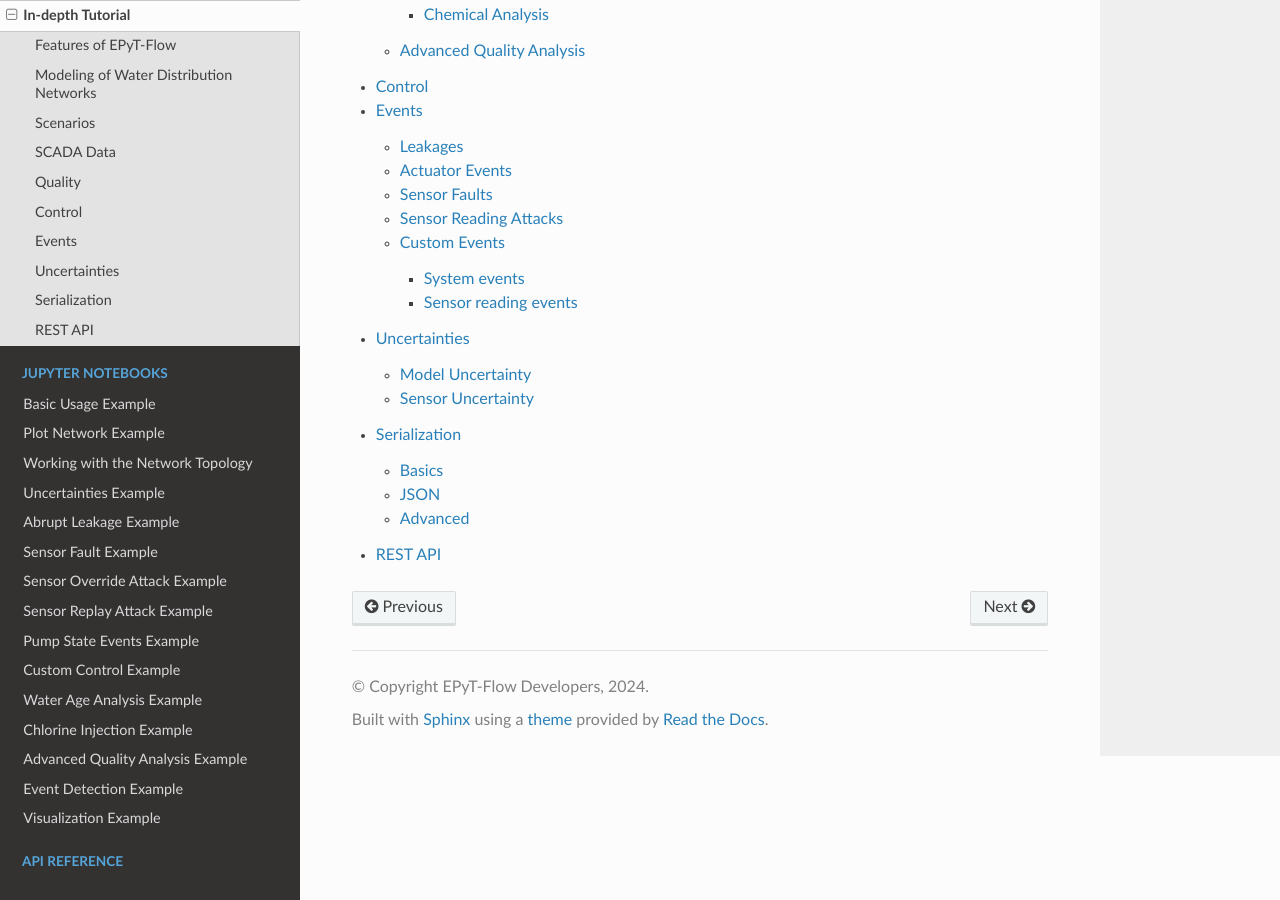
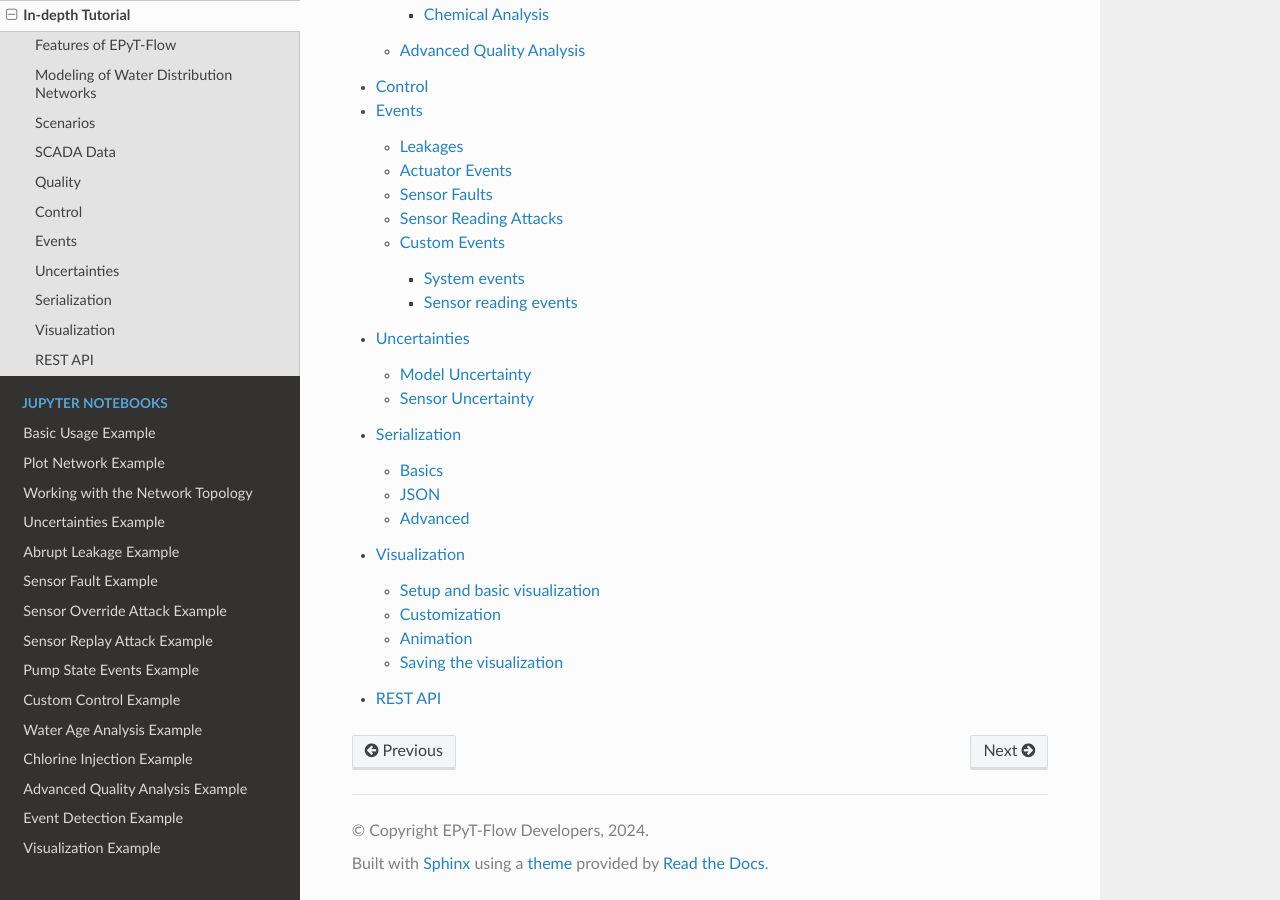
Before and after one commit to WaterFutures/EPyT-Flow, a Sphinx documentation site: the page built from docs/tutorial.rst, in a window 1280 px wide and 900 px high, scrolled down 961 px. Built offline with Sphinx 7.4.7 and the Read the Docs theme 3.1.0, drawn with Linux system fonts in a browser that asks for light colours; some of the changed lines change nothing that is shown.

Commit message:
Added visualization user guide

```diff
--- /dev/null
+++ b/docs/tut.visualization.rst
@@ -0,0 +1,217 @@
+.. _tut.visualization:
+
+*************
+Visualization
+*************
+
+This guide explains how to visualize water distribution networks using the :class:`~epyt_flow.simulation.scenario_visualizer.ScenarioVisualizer` class.
+
+The :class:`~epyt_flow.simulation.scenario_visualizer.ScenarioVisualizer` class allows for generating plots, animations and customizations, according to the :class:`~epyt_flow.simulation.scada_data.ScadaData` generated by the :class:`~epyt_flow.simulation.scenario_simulator.ScenarioSimulator`.
+
+
+Setup and basic visualization
+-----------------------------
+
+In order to setup the :class:`~epyt_flow.simulation.scenario_visualizer.ScenarioVisualizer`, first a network configuration needs to be provided (here via :meth:`~epyt_flow.data.networks.load_anytown`), which then is given to the :class:`~epyt_flow.simulation.scenario_simulator.ScenarioSimulator`.
+
+The :class:`~epyt_flow.simulation.scenario_simulator.ScenarioSimulator` instance is then provided to the :class:`~epyt_flow.simulation.scenario_visualizer.ScenarioVisualizer`.
+
+.. code-block:: python
+
+    from epyt_flow.data.networks import load_anytown
+    from epyt_flow.simulation import ScenarioSimulator, ScenarioVisualizer
+
+    # Load a network configuration and create a ScenarioSimulator with it
+    network_config = load_anytown(verbose=False)
+    wdn = ScenarioSimulator(scenario_config=network_config)
+
+    # Create a ScenarioVisualizer object and show the network topology plot
+    vis = ScenarioVisualizer(wdn)
+    vis.show_plot()
+    wdn.close()
+
+The :meth:`~epyt_flow.simulation.scenario_visualizer.ScenarioVisualizer.show_plot` method visualizes the network:
+
+.. image:: _static/anytown_plot.png
+
+
+
+Customization
+-------------
+
+The hydraulic components can be colored according to the simulation results by calling the corresponding methods:
+
+- :meth:`~epyt_flow.simulation.scenario_visualizer.ScenarioVisualizer.color_nodes`
+- :meth:`~epyt_flow.simulation.scenario_visualizer.ScenarioVisualizer.color_links`
+- :meth:`~epyt_flow.simulation.scenario_visualizer.ScenarioVisualizer.color_pumps`
+- :meth:`~epyt_flow.simulation.scenario_visualizer.ScenarioVisualizer.color_tanks`
+- :meth:`~epyt_flow.simulation.scenario_visualizer.ScenarioVisualizer.color_valves`
+
+The :class:`~epyt_flow.simulation.scada_data.ScadaData` is generated inside the methods using the :class:`~epyt_flow.simulation.scenario_simulator.ScenarioSimulator` from initialization, but it can also be given an instance directly using `scada_data`.
+
+The two main arguments for customization are called `parameter` and `statistic`. `Parameter` refers to which data to use for coloring and the `statistic` refers to the processing of that data. Both are supplied as string.
+
+The `parameter` options depend on the hydraulic component and are listed with their data source in the following table:
+
++------------------------------------+------------------------------------------------------------------------------+
+| Node parameter                     | Corresponding data source                                                    |
++====================================+==============================================================================+
+| pressure                           | :attr:`~epyt_flow.simulation.scada_data.ScadaData.pressure_data_raw`         |
++------------------------------------+------------------------------------------------------------------------------+
+| demand                             | :attr:`~epyt_flow.simulation.scada_data.ScadaData.demand_data_raw`           |
++------------------------------------+------------------------------------------------------------------------------+
+| node_quality                       | :attr:`~epyt_flow.simulation.scada_data.ScadaData.node_quality_data_raw`     |
++------------------------------------+------------------------------------------------------------------------------+
+
++------------------------------------+------------------------------------------------------------------------------+
+| Link parameter                     | Corresponding data source                                                    |
++====================================+==============================================================================+
+| flow_rate                          | :attr:`~epyt_flow.simulation.scada_data.ScadaData.flow_data_raw`             |
++------------------------------------+------------------------------------------------------------------------------+
+| link_quality                       | :attr:`~epyt_flow.simulation.scada_data.ScadaData.link_quality_data_raw`     |
++------------------------------------+------------------------------------------------------------------------------+
+| diameter                           | :meth:`~epyt_flow.topology.NetworkTopology.link_info`                        |
++------------------------------------+------------------------------------------------------------------------------+
+
++------------------------------------+--------------------------------------------------------------------------------------+
+| Pump parameter                     | Corresponding data source                                                            |
++====================================+======================================================================================+
+| efficiency                         | :attr:`~epyt_flow.simulation.scada_data.ScadaData.pumps_efficiency_data_raw`         |
++------------------------------------+--------------------------------------------------------------------------------------+
+| energy_consumption                 | :attr:`~epyt_flow.simulation.scada_data.ScadaData.pumps_energyconsumption_data_raw`  |
++------------------------------------+--------------------------------------------------------------------------------------+
+| state                              | :attr:`~epyt_flow.simulation.scada_data.ScadaData.pumps_state_data_raw`              |
++------------------------------------+--------------------------------------------------------------------------------------+
+
++------------------------------------+------------------------------------------------------------------------------+
+| Tank parameter                     | Corresponding data source                                                    |
++====================================+==============================================================================+
+| default                            | :attr:`~epyt_flow.simulation.scada_data.ScadaData.tanks_volume_data_raw`     |
++------------------------------------+------------------------------------------------------------------------------+
+
++------------------------------------+------------------------------------------------------------------------------+
+| Valve parameter                    | Corresponding data source                                                    |
++====================================+==============================================================================+
+| default                            | :attr:`~epyt_flow.simulation.scada_data.ScadaData.valves_state_data_raw`     |
++------------------------------------+------------------------------------------------------------------------------+
+
+The `statistic` decides how the simulation data over time is processed to one value which can be displayed. It has the following options:
+
+- mean
+- min
+- max
+- time_step
+
+If time_step is selected, the point in time must be provided via the `pit` parameter.
+
+.. note::
+
+    Example: When calling :meth:`~epyt_flow.simulation.scenario_visualizer.ScenarioVisualizer.color_nodes` with the `parameter` pressure and the `statistic` max, each node in the network is colored according to its maximum pressure value during the simulation time.
+
+Here are two example calls:
+
+.. code-block:: python
+
+    from epyt_flow.data.networks import load_anytown
+    from epyt_flow.simulation import ScenarioSimulator, ScenarioVisualizer
+
+    # Load a network configuration and create a ScenarioSimulator with it
+    network_config = load_anytown(verbose=False)
+    wdn = ScenarioSimulator(scenario_config=network_config)
+
+    vis = ScenarioVisualizer(wdn)
+    # Color nodes according to the pressure at time step 8
+    vis.color_nodes(parameter='pressure', statistic='time_step', pit=8, colormap='autumn', show_colorbar=True)
+    vis.show_plot()
+    wdn.close()
+
+.. image:: _static/anytown_pressure_plot.png
+
+.. code-block:: python
+
+    from epyt_flow.data.networks import load_anytown
+    from epyt_flow.simulation import ScenarioSimulator, ScenarioVisualizer
+
+    # Load a network configuration and create a ScenarioSimulator with it
+    network_config = load_anytown(verbose=False)
+    wdn = ScenarioSimulator(scenario_config=network_config)
+
+    vis = ScenarioVisualizer(wdn)
+    # Color the pumps according to the maximum energy consumption during the simulation time
+    vis.color_pumps(parameter='energy_consumption', statistic='max', show_colorbar=True)
+    # Color the links according to the mean flow rate
+    vis.color_links(parameter='flow_rate', statistic='mean', show_colorbar=True)
+    vis.show_plot()
+    wdn.close()
+
+.. image:: _static/anytown_flow_rate_plot.png
+
+If `show_colorbar` is true, a colorbar is generated and displayed in the plot.
+
+Method calls can be combined to adjust multiple components before rendering, such that each component is colored according to the given `parameter` and `statistic`. If multiple calls to the same component are made, only the last call is valid.
+
+Further customization options are the following:
+
+1. `colormap`: The `colormap` defines the range of colors used for displaying high and low values. It can be provided as an argument. The options are :class:`~matplotlib.colors.Colormap` names, such as `'viridis'`, `'coolwarm'` or `'autumn'`.
+2. :meth:`~epyt_flow.simulation.scenario_visualizer.ScenarioVisualizer.hide_nodes`: It is possible to hide the nodes by calling the method :meth:`~epyt_flow.simulation.scenario_visualizer.ScenarioVisualizer.hide_nodes`
+3. :meth:`~epyt_flow.simulation.scenario_visualizer.ScenarioVisualizer.resize_links`: Links can also be sized according to a `parameter` and `statistic` by calling the function :meth:`~epyt_flow.simulation.scenario_visualizer.ScenarioVisualizer.resize_links`. It can be called independently to :meth:`~epyt_flow.simulation.scenario_visualizer.ScenarioVisualizer.color_links` and they can be combined.
+
+Animation
+---------
+
+It is possible to animate the values over the time steps. For this, the following 3 steps are necessary:
+
+1. Set the `statistic` to `'time_step'`
+2. Set the `pit` to a tuple of two values: (start_time_step, end_time_step)
+3. Call :meth:`~epyt_flow.simulation.scenario_visualizer.ScenarioVisualizer.show_animation` instead of :meth:`~epyt_flow.simulation.scenario_visualizer.ScenarioVisualizer.show_plot`
+
+This code shows an animation of the links by coloring and sizing them using the flow rate over time.
+
+.. code-block:: python
+
+    from epyt_flow.data.networks import load_anytown
+    from epyt_flow.simulation import ScenarioSimulator, ScenarioVisualizer
+
+    # Load a network configuration and create a ScenarioSimulator with it
+    network_config = load_anytown(verbose=False)
+    wdn = ScenarioSimulator(scenario_config=network_config)
+
+    vis = ScenarioVisualizer(wdn)
+    # Visualize the flow rate from time step 1 to time step 40 as link color and link size
+    vis.color_links(parameter='flow_rate', statistic='time_step', pit=(1, 40))
+    vis.resize_links(parameter='flow_rate', statistic='time_step', pit=(1, 40), line_widths=(1, 3))
+    # Hide the nodes such that only the links remain visible
+    vis.hide_nodes()
+    vis.show_animation()
+    wdn.close()
+
+Saving the visualization
+------------------------
+
+The generated plots can be saved by setting the `export_to_file` argument with the desired filename. The file type must be compatible with matplotlib (e.g. .png, .jpg for images, .mp4 for videos).
+
+.. code-block:: python
+
+    vis.show_plot(export_to_file='network_plot.png')
+
+The same argument exists for the animation:
+
+.. code-block:: python
+
+    vis.show_animation(export_to_file='network_animation.mp4')
+
+In order to display the animation in a jupyter notebook, the :class:`~matplotlib.animation.FuncAnimation` object can be returned and displayed like this:
+
+.. code-block:: python
+
+    from IPython.display import HTML
+
+    # Create a FuncAnimation object
+    anim = vis.show_animation(return_animation=True)
+    # Display animation in jupyter notebook
+    HTML(anim.to_jshtml())
+
+
+.. note::
+
+    Please remember to close the simulator after use: :meth:`~epyt_flow.simulation.scenario_simulator.ScenarioSimulator.close`.
--- a/docs/tutorial.rst
+++ b/docs/tutorial.rst
@@ -13,4 +13,5 @@ In-depth Tutorial
     tut.events
     tut.uncertainty
     tut.serialization
+    tut.visualization
     tut.restapi
```
Also changed, not shown: docs/_static/anytown_flow_rate_plot.png (added), docs/_static/anytown_plot.png (added), docs/_static/anytown_pressure_plot.png (added).
